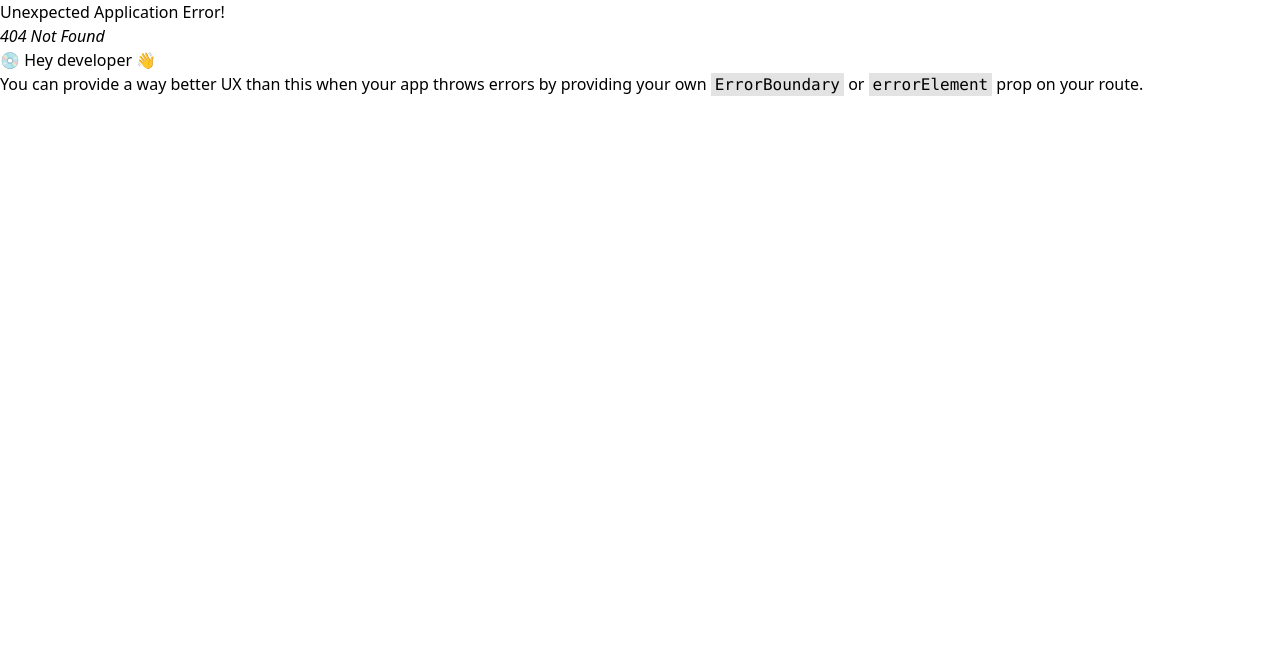
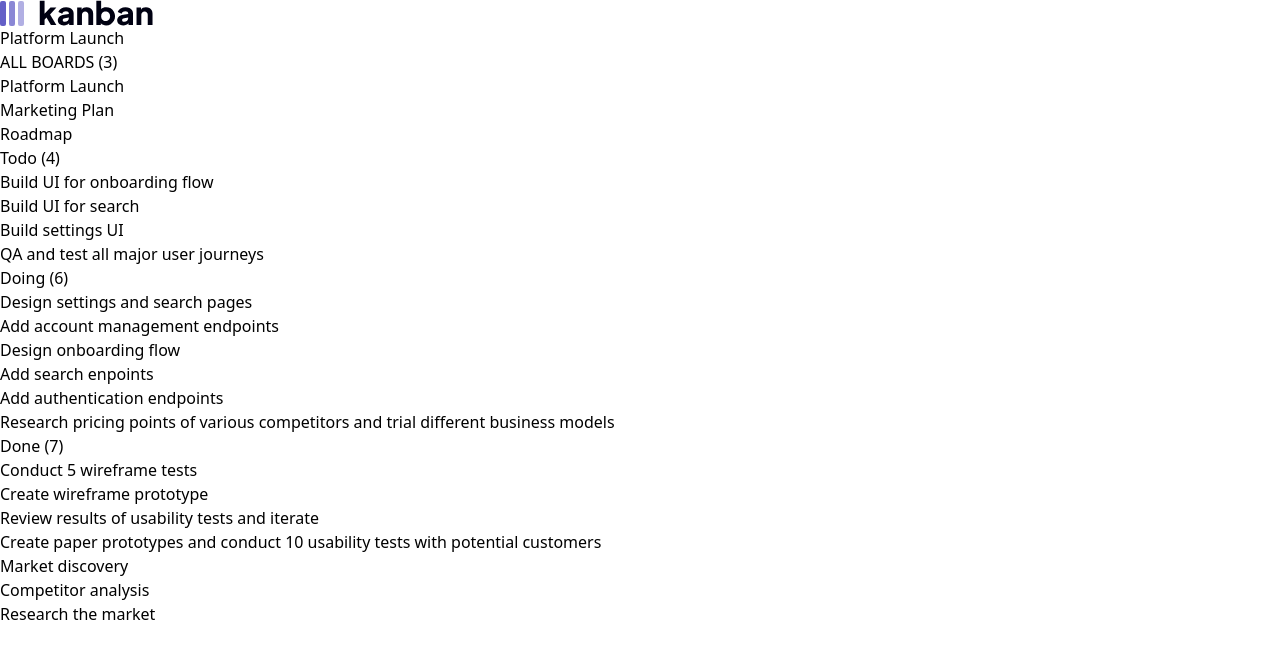
Before and after one commit to DawidGawronskiDev/kanban-task-management-web-app-react, a React (Vite) app: page /board/1 in a window 1280 px wide. Before the commit this address had no page. Shown: the top 658 px of the page. Built offline with nearby package versions, Linux system fonts and the light colour scheme.

Commit message:
Create Dashboard Component

```diff
--- a/src/App.jsx
+++ b/src/App.jsx
@@ -1,6 +1,7 @@
 import { createContext, useEffect, useState } from "react";
 import Aside from "./components/Aside/Aside";
 import Header from "./components/Header/Header";
+import { Outlet } from "react-router-dom";
 
 export const AppContext = createContext({
   data: {},
@@ -50,6 +51,7 @@ const App = () => {
       >
         <Header />
         <Aside />
+        <Outlet />
       </AppContext.Provider>
     );
   }
--- a/src/components/Aside/Aside.jsx
+++ b/src/components/Aside/Aside.jsx
@@ -34,7 +34,7 @@ const BoardLink = ({ board, currentBoardName }) => {
       }}
       className={`${board.name === currentBoardName ? "bg-purple-300" : ""}`}
     >
-      <Link to={`/${board.name}`}>{board.name}</Link>
+      <Link to={`/board/${board.name}`}>{board.name}</Link>
     </li>
   );
 };
--- /dev/null
+++ b/src/components/Dashboard/Dashboard.jsx
@@ -0,0 +1,48 @@
+/* eslint-disable react/prop-types */
+import { useContext } from "react";
+import { AppContext } from "../../App";
+import { Link } from "react-router-dom";
+
+export const loader = async ({ params }) => {
+  console.log(params);
+  return null;
+};
+
+const Dashboard = () => {
+  const { data, currentBoardName } = useContext(AppContext);
+
+  const currentBoard = data.boards.find(
+    (board) => board.name === currentBoardName
+  );
+
+  return (
+    <main>
+      {currentBoard.columns.map((column) => (
+        <Column key={column.name} column={column} />
+      ))}
+    </main>
+  );
+};
+
+const Column = ({ column }) => {
+  return (
+    <div>
+      <span>{`${column.name} (${column.tasks.length})`}</span>
+      <ul>
+        {column.tasks.map((task) => (
+          <Task key={task.title} task={task} />
+        ))}
+      </ul>
+    </div>
+  );
+};
+
+const Task = ({ task }) => {
+  return (
+    <li>
+      <Link>{task.title}</Link>
+    </li>
+  );
+};
+
+export default Dashboard;
--- a/src/main.jsx
+++ b/src/main.jsx
@@ -4,11 +4,21 @@ import App from "./App.jsx";
 import "./index.css";
 
 import { createBrowserRouter, RouterProvider } from "react-router-dom";
+import Dashboard, {
+  loader as dashboardLoader,
+} from "./components/Dashboard/Dashboard.jsx";
 
 const router = createBrowserRouter([
   {
     path: "/",
     element: <App />,
+    children: [
+      {
+        path: "/board/:boardName",
+        element: <Dashboard />,
+        loader: dashboardLoader,
+      },
+    ],
   },
 ]);
 
```
